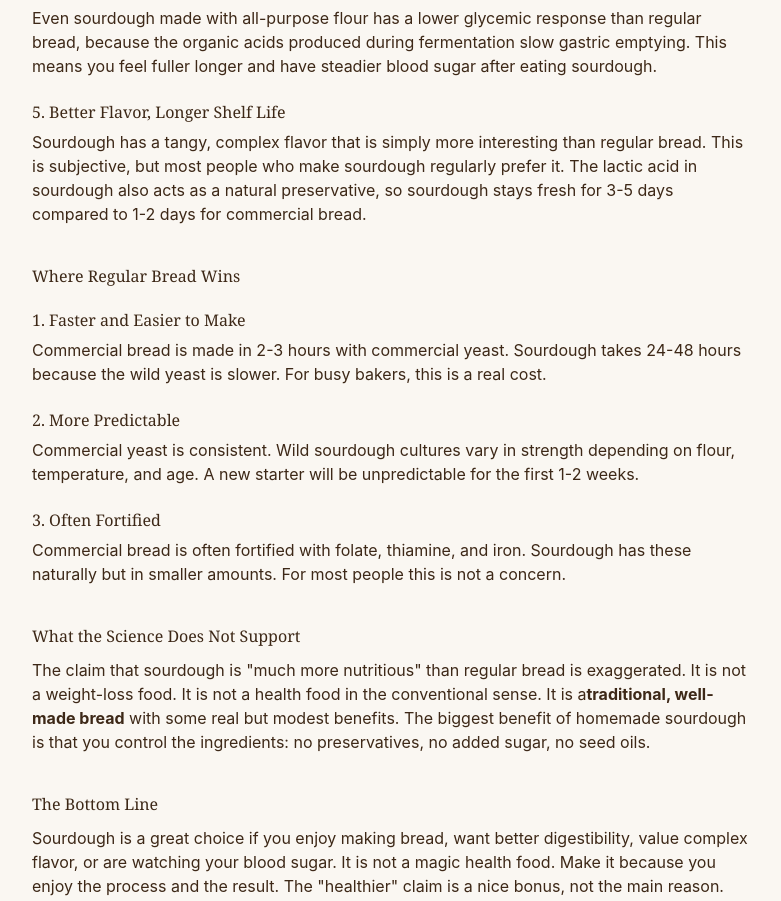
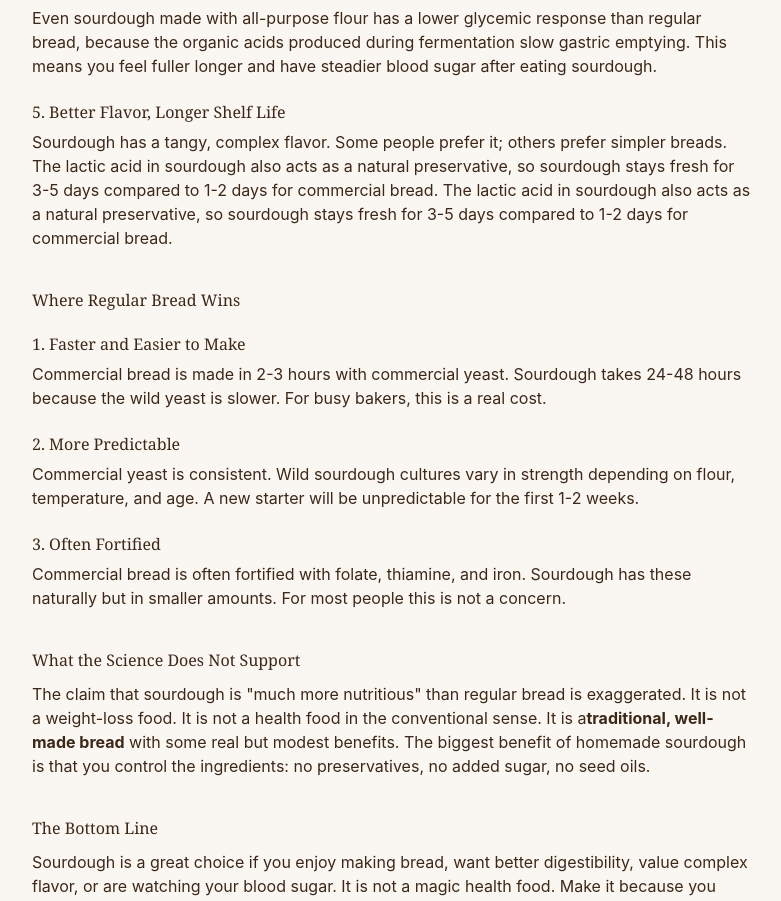
Before and after one commit to TZ005/sourdough-calculator, a Next.js app: page /blog/vs-regular-bread in a window 1280 px wide. Shown: the part 1307-2208 px from the top of the page, without its empty margins (248-1029 px from the left). Built offline with nearby package versions, Linux system fonts and the light colour scheme.

Commit message:
Fix exaggerated claims and AI-flavor text in articles

```diff
--- a/app/blog/bulk-fermentation/page.jsx
+++ b/app/blog/bulk-fermentation/page.jsx
@@ -33,8 +33,7 @@ export default function BulkFermentation() {
       <h3 className="mt-6 mb-2">1. Temperature</h3>
       <p className="mb-4">
         Temperature is the most important factor. Warmer dough ferments faster, cooler dough
-        ferments slower. Each 10°F increase roughly halves the fermentation time. A dough at 75°F
-        might bulk for 3 hours, while the same dough at 65°F might need 6 hours.
+        ferments slower. Warmer dough ferments faster, cooler dough slower. A dough at 75°F might bulk for 3-4 hours, while the same dough at 65°F might need 5-7 hours.
       </p>
 
       <h3 className="mt-6 mb-2">2. Time</h3>
--- a/app/blog/vs-regular-bread/page.jsx
+++ b/app/blog/vs-regular-bread/page.jsx
@@ -79,8 +79,7 @@ export default function VsRegularBread() {
 
       <h3 className="mt-6 mb-2">5. Better Flavor, Longer Shelf Life</h3>
       <p className="mb-4">
-        Sourdough has a tangy, complex flavor that is simply more interesting than regular bread.
-        This is subjective, but most people who make sourdough regularly prefer it. The lactic acid
+        Sourdough has a tangy, complex flavor. Some people prefer it; others prefer simpler breads. The lactic acid in sourdough also acts as a natural preservative, so sourdough stays fresh for 3-5 days compared to 1-2 days for commercial bread. The lactic acid
         in sourdough also acts as a natural preservative, so sourdough stays fresh for 3-5 days
         compared to 1-2 days for commercial bread.
       </p>
```
